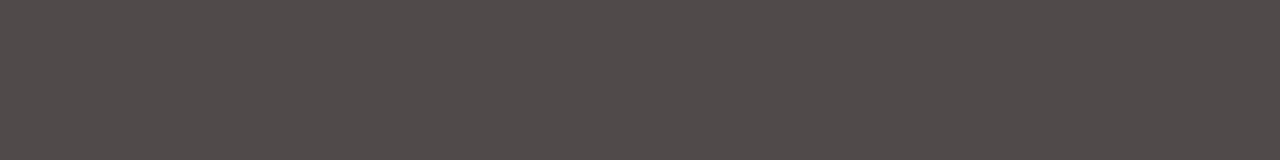
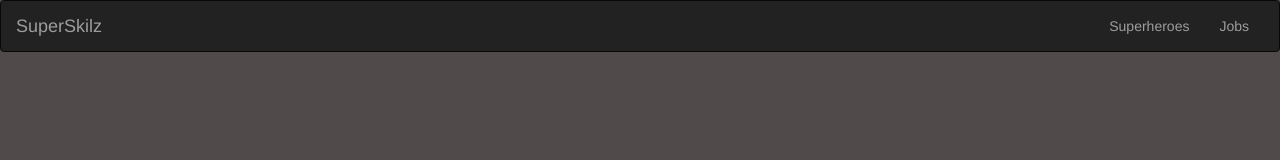
Before and after one commit to jeffreychen2016/bootstrap-superheroes, a plain HTML site: page index.html in a window 1280 px wide. Drawn offline with nearby package versions, Linux system fonts and the light colour scheme.

Commit message:
Adding nav bar

```diff
--- a/index.html
+++ b/index.html
@@ -4,10 +4,33 @@
     <meta charset="UTF-8">
     <meta name="viewport" content="width=device-width, initial-scale=1.0">
     <meta http-equiv="X-UA-Compatible" content="ie=edge">
+    <!-- Latest compiled and minified CSS -->
+    <link rel="stylesheet" href="https://maxcdn.bootstrapcdn.com/bootstrap/3.3.7/css/bootstrap.min.css" integrity="sha384-BVYiiSIFeK1dGmJRAkycuHAHRg32OmUcww7on3RYdg4Va+PmSTsz/K68vbdEjh4u" crossorigin="anonymous">
     <link rel="stylesheet" href="main.css">
     <title>Document</title>
 </head>
 <body>
+    <nav class="navbar navbar-inverse">
+        <div class="container-fluid">
+            <!-- Brand and toggle get grouped for better mobile display -->
+            <div class="navbar-header">
+            <button type="button" class="navbar-toggle collapsed" data-toggle="collapse" data-target="#bs-example-navbar-collapse-1" aria-expanded="false">
+                <span class="sr-only">Toggle navigation</span>
+                <span class="icon-bar"></span>
+                <span class="icon-bar"></span>
+                <span class="icon-bar"></span>
+            </button>
+            <a class="navbar-brand" href="#">SuperSkilz</a>
+            </div>
 
+            <!-- Collect the nav links, forms, and other content for toggling -->
+            <div class="collapse navbar-collapse" id="bs-example-navbar-collapse-1">
+            <ul class="nav navbar-nav navbar-right">
+                <li><a href="#">Superheroes</a></li>
+                <li><a href="#">Jobs</a></li>
+            </ul>
+            </div><!-- /.navbar-collapse -->
+        </div><!-- /.container-fluid -->
+    </nav>
 </body>
 </html>
```
